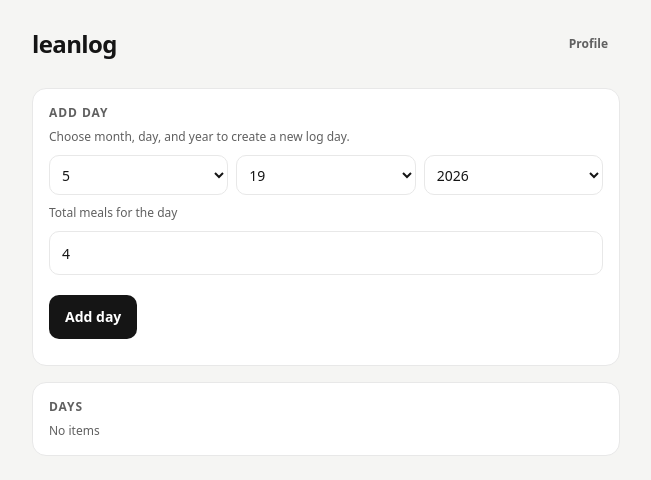
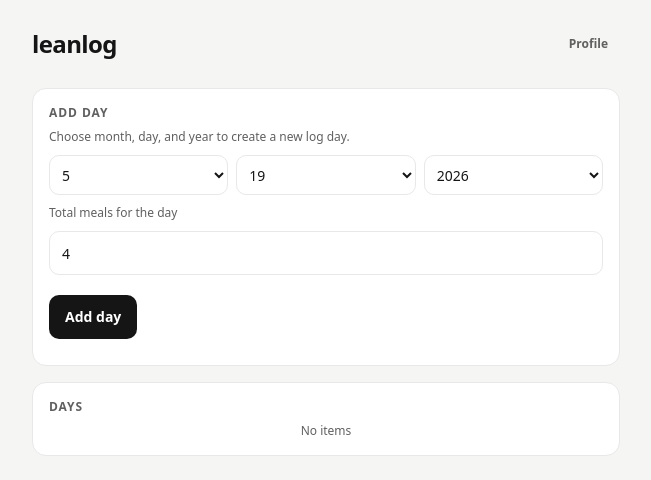
Before and after one commit to adamveld12/leanlog, a React (Vite) app in the folder apps/web/: page / in a window 1280 px wide. Both pictures are taken after a click on the button "Delete day". Shown: the top 480 px of the page, without its empty margins (314-965 px from the left). Built offline with nearby package versions, Linux system fonts and the light colour scheme.

Commit message:
style(ui): center empty state text and space add meal action

```diff
--- a/apps/web/src/App.tsx
+++ b/apps/web/src/App.tsx
@@ -278,7 +278,7 @@ function DayDetail({ profile }: { profile: Profile }) {
             </div>
           ) : null}
           <Button
-            className="w-full"
+            className="mt-2 w-full"
             onClick={() => {
               const meal = addMeal(day.id, `MEAL ${day.meals.length + 1}`);
               if (meal) nav(`/day/${day.id}/meal/${meal.id}`);
--- a/packages/ui/src/components/ListSectionCard.tsx
+++ b/packages/ui/src/components/ListSectionCard.tsx
@@ -87,7 +87,7 @@ export function ListSectionCard({
             </SwipeRow>
           );
         })}
-        {items.length ? null : <p className="ll-section-note">{emptyText}</p>}
+        {items.length ? null : <p className="ll-section-note text-center">{emptyText}</p>}
       </div>
       {childrenTop ? null : children}
     </SectionCard>
```
